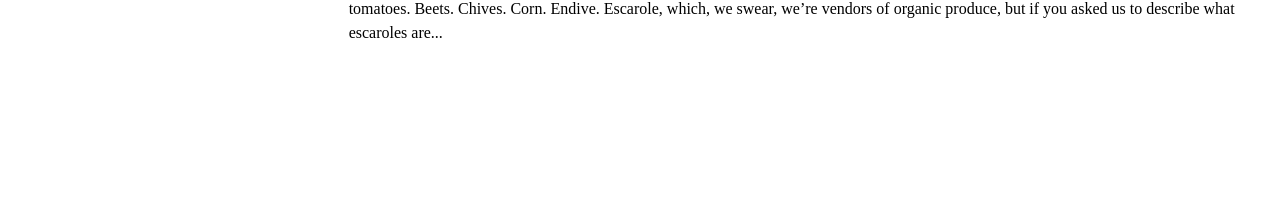
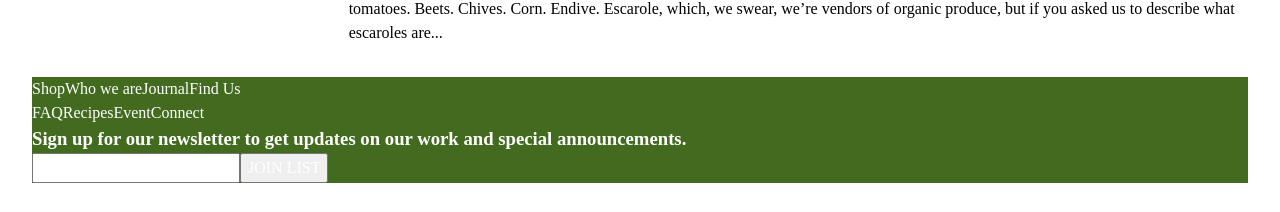
Before and after one commit to Ayoroq/farmLand, a React (Vite) app: page / in a window 1280 px wide. Shown: the part 2121-2333 px from the top of the page. Before the commit the page ends 2198 px from the top, so only its background shows below. Built offline with nearby package versions, Linux system fonts and the light colour scheme; a web font is replaced by a local one.

Commit message:
Added information to the footer

```diff
--- a/src/pages/Home/Home.jsx
+++ b/src/pages/Home/Home.jsx
@@ -54,7 +54,7 @@ export default function Home() {
           ></video>
 
           <div className={styles.info}>
-            <h4>WHAT WE BELIEVE</h4>
+            <h2>WHAT WE BELIEVE</h2>
             <p>
               We believe in produce. Tasty produce. Produce like:
               <br />
@@ -82,6 +82,34 @@ export default function Home() {
           </div>
         </section>
       </section>
+      <footer className={styles.footer}>
+        <div className={styles.footerContainer1}>
+          <div className={styles.footerContainer1a}>
+            <Link to="/shop">Shop</Link>
+            <Link to="/about">Who we are</Link>
+            <Link to="/#">Journal</Link>
+            <Link to="/contact">Find Us</Link>
+          </div>
+          <div className={styles.footerContainer1a}>
+            <Link to="/#">FAQ</Link>
+            <Link to="/#">Recipes</Link>
+            <Link to="/#">Event</Link>
+            <Link to="/#">Connect</Link>
+          </div>
+        </div>
+        <div className={styles.footerContainer2}>
+          <div className={styles.newsletter}>
+            <h3>
+              Sign up for our newsletter to get updates on our work and special announcements.
+            </h3>
+            <p>
+              <label htmlFor=""></label>
+              <input type="email" />
+              <button>JOIN LIST</button>
+            </p>
+          </div>
+        </div>
+      </footer>
     </div>
   );
 }
--- a/src/pages/Home/Home.module.css
+++ b/src/pages/Home/Home.module.css
@@ -47,6 +47,7 @@
 
 /* Second page */
 .secondPage{
+  flex: 0.7;
   background-color: white;
   display: flex;
   flex-direction: column;
@@ -54,17 +55,26 @@
 }
 
 .info {
+  flex: 0.3;
   display: flex;
   gap: 2rem;
 }
 
-.info h4 {
+.info h2 {
   white-space: nowrap;
   font-size: clamp(1rem, 2.3vw, 4rem);
   height: fit-content;
 }
 
 
+/* footer */
+.footer{
+  background-color: #426B1F;
+}
+
+.footer *{
+  color: white;
+}
 
 @keyframes show {
   0% {
```
